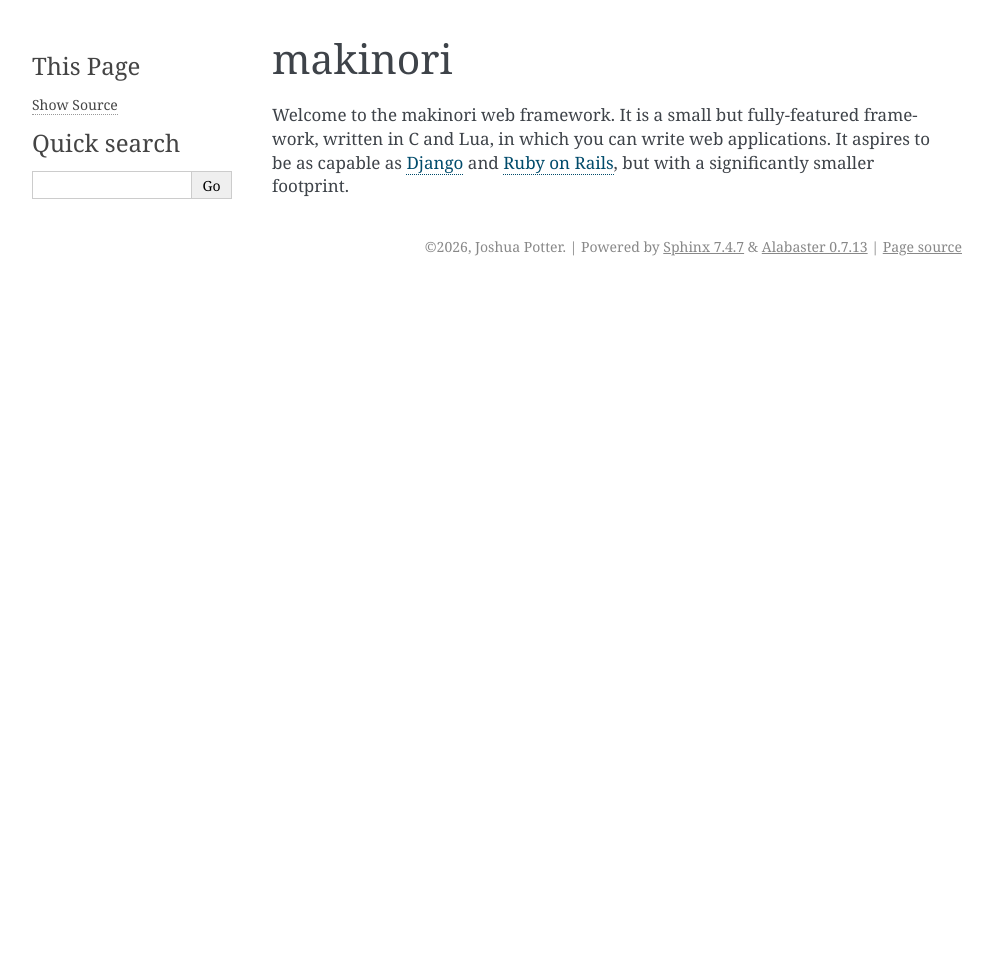
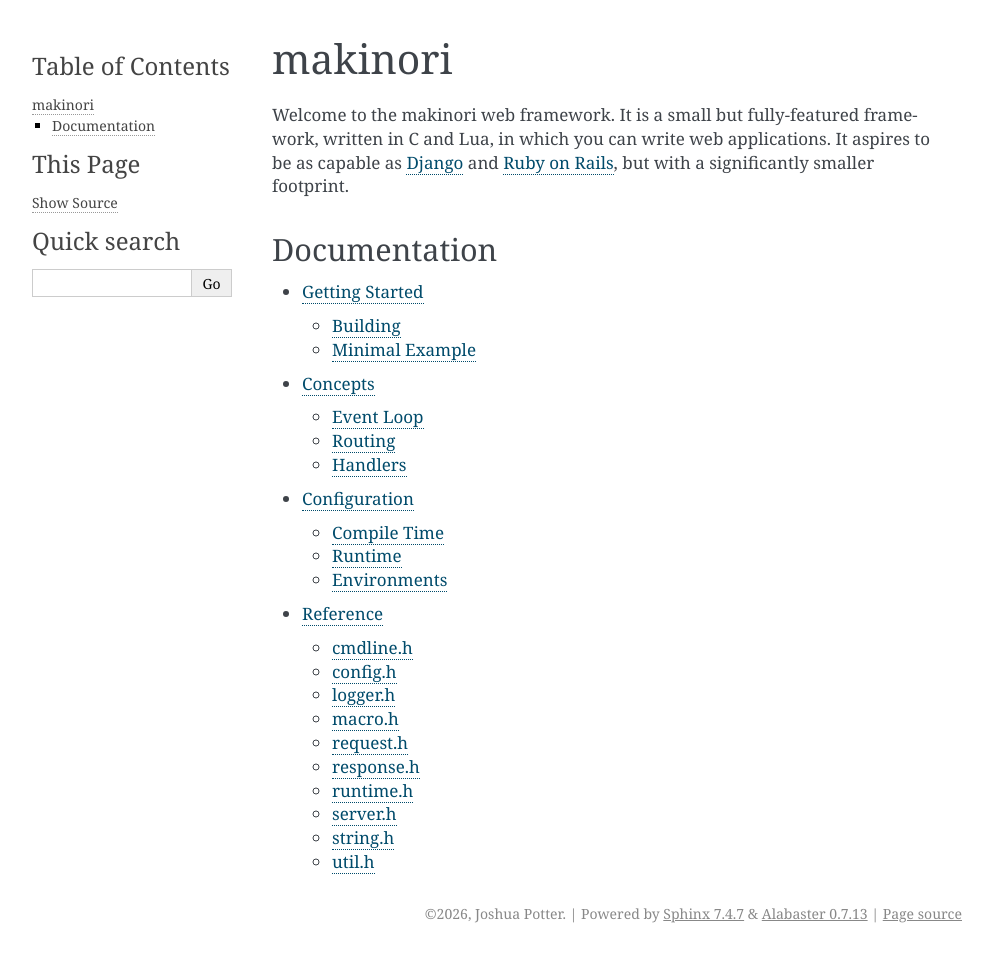
Before and after one commit to jrpotter/makinori, a Sphinx documentation site: the page built from docs/source/index.rst, in a window 1280 px wide. Shown: the whole page, without its empty margins (148-1141 px from the left). Built offline with Sphinx 7.4.7, drawn with Linux system fonts in a browser that asks for light colours; before the commit the page ends 900 px from its top, so only the background shows below that.

Commit message:
Documentation scaffolding.

```diff
--- /dev/null
+++ b/docs/source/concepts/index.rst
@@ -0,0 +1,9 @@
+Concepts
+========
+
+.. toctree::
+   :maxdepth: 2
+
+   event_loop
+   routing
+   handlers
--- /dev/null
+++ b/docs/source/config/index.rst
@@ -0,0 +1,19 @@
+Configuration
+=============
+
+TODO
+
+Compile Time
+------------
+
+TODO
+
+Runtime
+-------
+
+TODO
+
+Environments
+------------
+
+TODO
--- a/docs/source/index.rst
+++ b/docs/source/index.rst
@@ -9,6 +9,13 @@ significantly smaller footprint.
 .. _Django: https://djangoproject.com
 .. _Ruby on Rails: https://rubyonrails.org
 
+Documentation
+-------------
+
 .. toctree::
    :maxdepth: 2
-   :caption: Contents:
+
+   intro
+   concepts/index
+   config/index
+   reference/index
--- /dev/null
+++ b/docs/source/intro.rst
@@ -0,0 +1,14 @@
+Getting Started
+===============
+
+TODO
+
+Building
+--------
+
+TODO
+
+Minimal Example
+---------------
+
+TODO
--- /dev/null
+++ b/docs/source/reference/cmdline.rst
@@ -0,0 +1,4 @@
+cmdline.h
+=========
+
+TODO
--- /dev/null
+++ b/docs/source/reference/config.rst
@@ -0,0 +1,4 @@
+config.h
+========
+
+TODO
--- /dev/null
+++ b/docs/source/reference/index.rst
@@ -0,0 +1,18 @@
+Reference
+=========
+
+TODO
+
+.. toctree::
+   :maxdepth: 2
+
+   cmdline
+   config
+   logger
+   macro
+   request
+   response
+   runtime
+   server
+   string
+   util
--- /dev/null
+++ b/docs/source/reference/logger.rst
@@ -0,0 +1,4 @@
+logger.h
+========
+
+TODO
--- /dev/null
+++ b/docs/source/reference/macro.rst
@@ -0,0 +1,4 @@
+macro.h
+=======
+
+TODO
--- /dev/null
+++ b/docs/source/reference/request.rst
@@ -0,0 +1,4 @@
+request.h
+=========
+
+TODO
--- /dev/null
+++ b/docs/source/reference/response.rst
@@ -0,0 +1,4 @@
+response.h
+==========
+
+TODO
--- /dev/null
+++ b/docs/source/reference/runtime.rst
@@ -0,0 +1,4 @@
+runtime.h
+=========
+
+TODO
--- /dev/null
+++ b/docs/source/reference/server.rst
@@ -0,0 +1,4 @@
+server.h
+========
+
+TODO
--- /dev/null
+++ b/docs/source/reference/string.rst
@@ -0,0 +1,4 @@
+string.h
+========
+
+TODO
--- /dev/null
+++ b/docs/source/reference/util.rst
@@ -0,0 +1,4 @@
+util.h
+======
+
+TODO
```
Also changed, not shown: docs/source/concepts/event_loop.rst (added, +19 -0 lines), docs/source/concepts/handlers.rst (added, +14 -0 lines), docs/source/concepts/routing.rst (added, +14 -0 lines), 2 other files.
